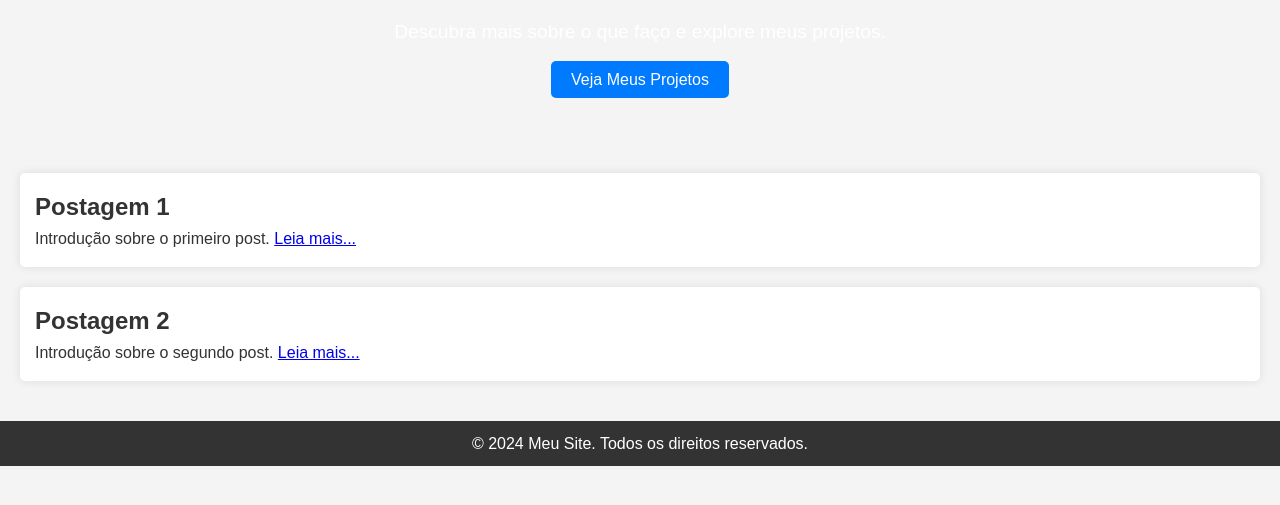
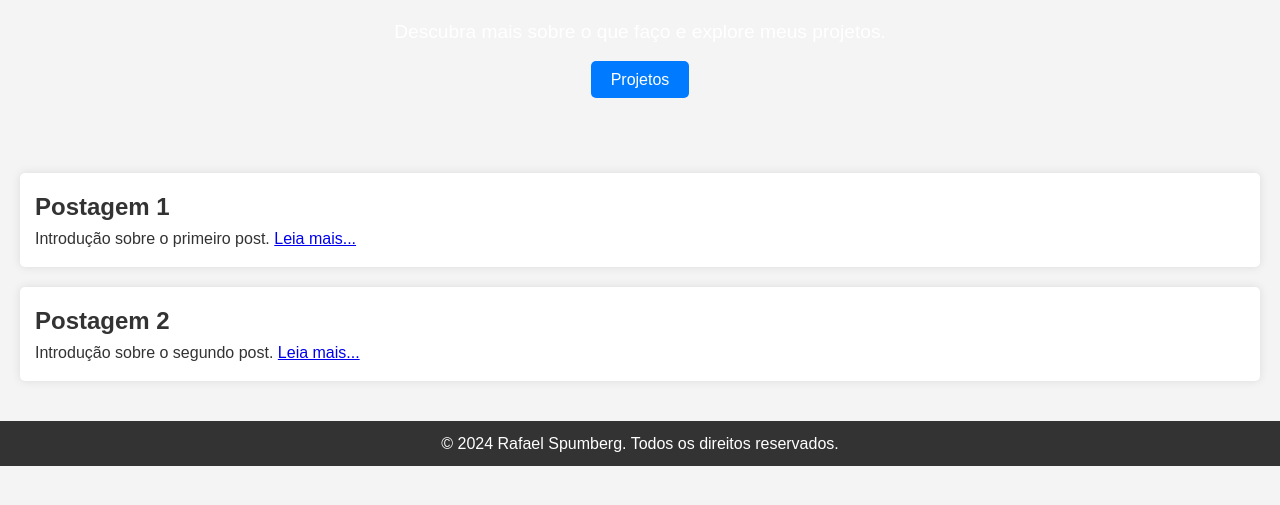
Before and after one commit to RafaelSpumbergSeus/teste1, a plain HTML site: page index.html in a window 1280 px wide. Shown: the part 193-698 px from the top of the page. Drawn offline with Linux system fonts and the light colour scheme; a script that the page names is missing.

Commit message:
index.html

```diff
--- a/index.html
+++ b/index.html
@@ -21,7 +21,7 @@
         <section class="hero">
             <h1>Bem-vindo ao Meu Site</h1>
             <p>Descubra mais sobre o que faço e explore meus projetos.</p>
-            <a href="projects.html" class="btn">Veja Meus Projetos</a>
+            <a href="projects.html" class="btn">Projetos</a>
         </section>
 
         <section class="posts">
@@ -38,7 +38,7 @@
     </main>
 
     <footer>
-        <p>&copy; 2024 Meu Site. Todos os direitos reservados.</p>
+        <p>&copy; 2024 Rafael Spumberg. Todos os direitos reservados.</p>
     </footer>
 
     <script src="js/scripts.js"></script>
```
